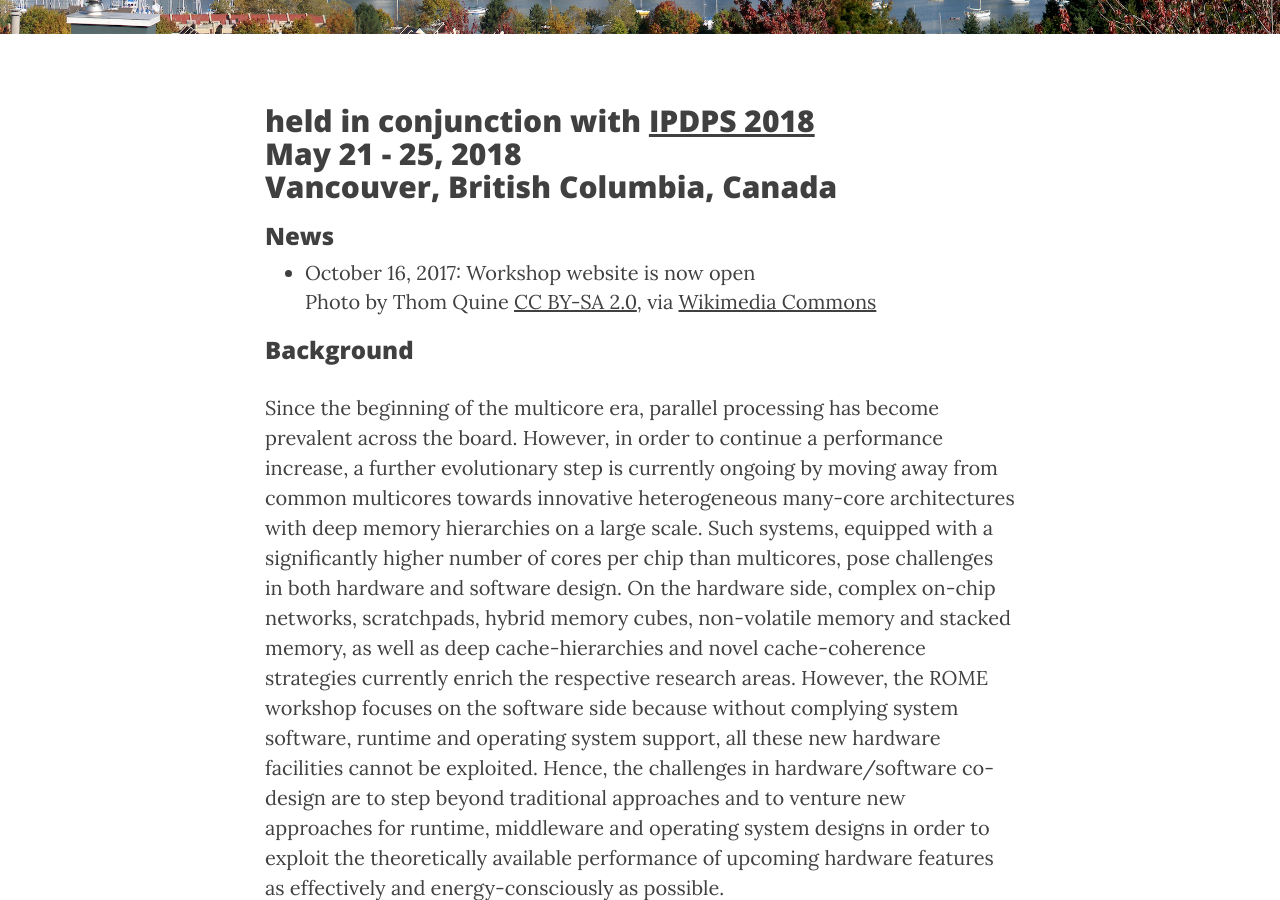
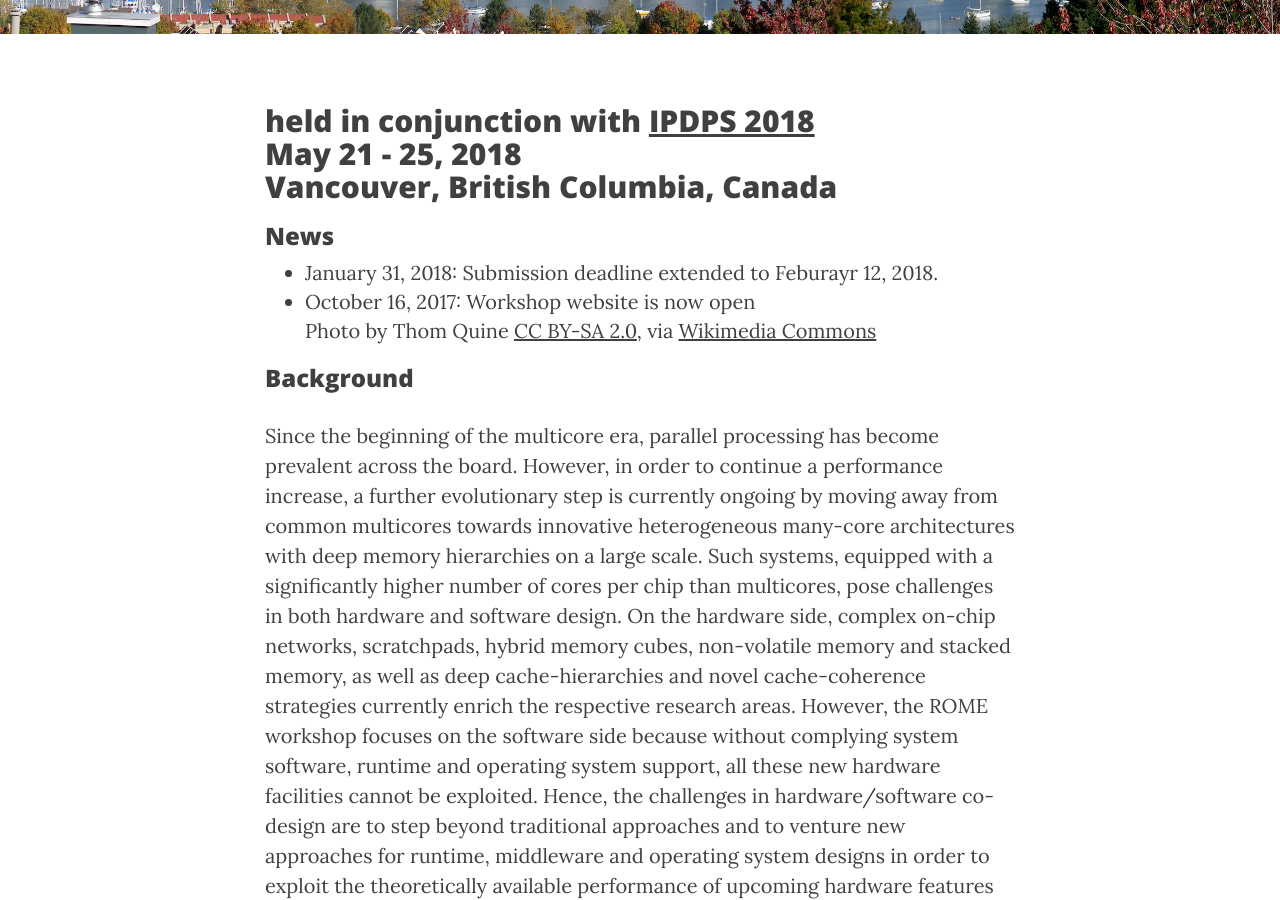
Before and after one commit to WROME/wrome.github.io, a Jekyll site: the page built from vancouver2018.md, in a window 1280 px wide and 900 px high, scrolled down 410 px. Built offline with Jekyll 4.4.1, drawn with Linux system fonts in a browser that asks for light colours; nearby versions of some CDN libraries.

Commit message:
announce deadline extension

```diff
--- a/vancouver2018.md
+++ b/vancouver2018.md
@@ -9,6 +9,7 @@ header-img: "img/vancouver.jpg"
 
 ### News
 
+* January 31, 2018: Submission deadline extended to Feburayr 12, 2018.
 * October 16, 2017: Workshop website is now open<br>Photo by Thom Quine [CC BY-SA 2.0](http://creativecommons.org/licenses/by-sa/2.0), via [Wikimedia Commons](https://commons.wikimedia.org/wiki/File:Vancouver_horizon_oct15.jpg)
 
 ### Background
```
